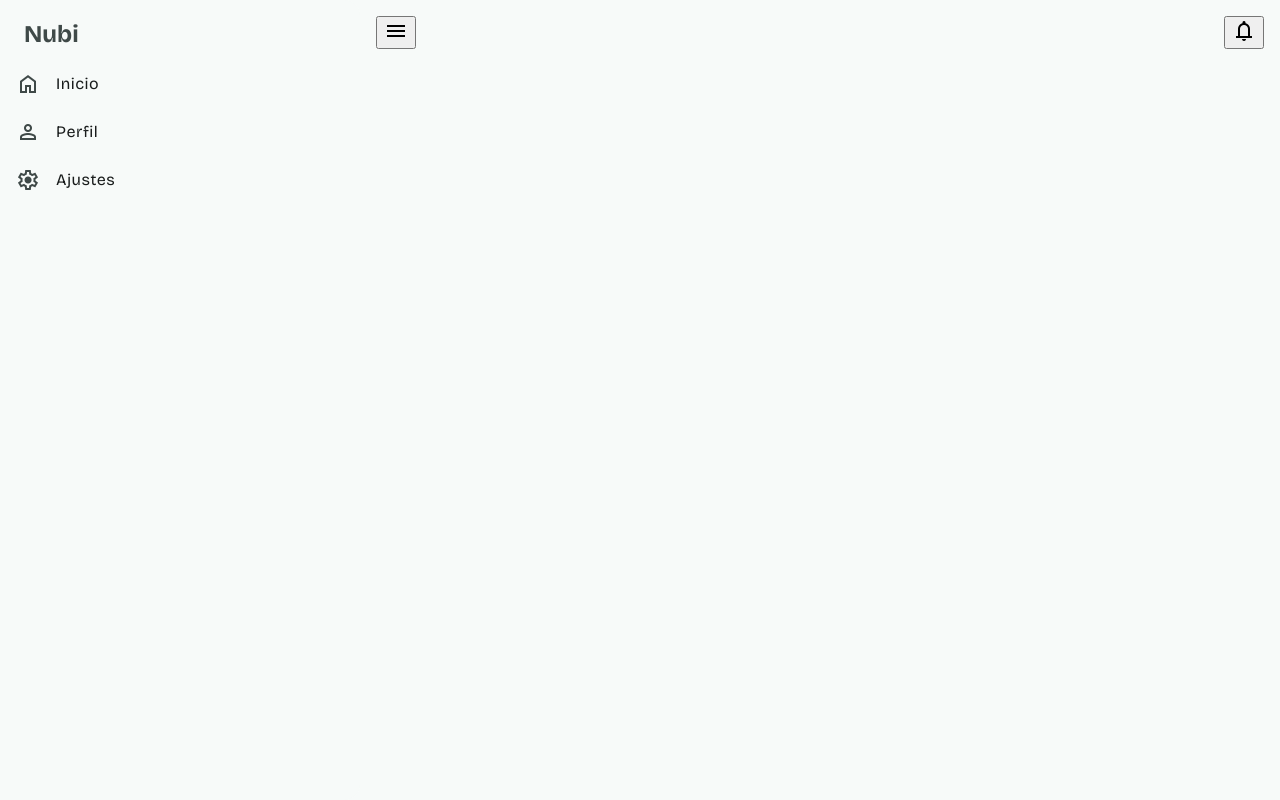
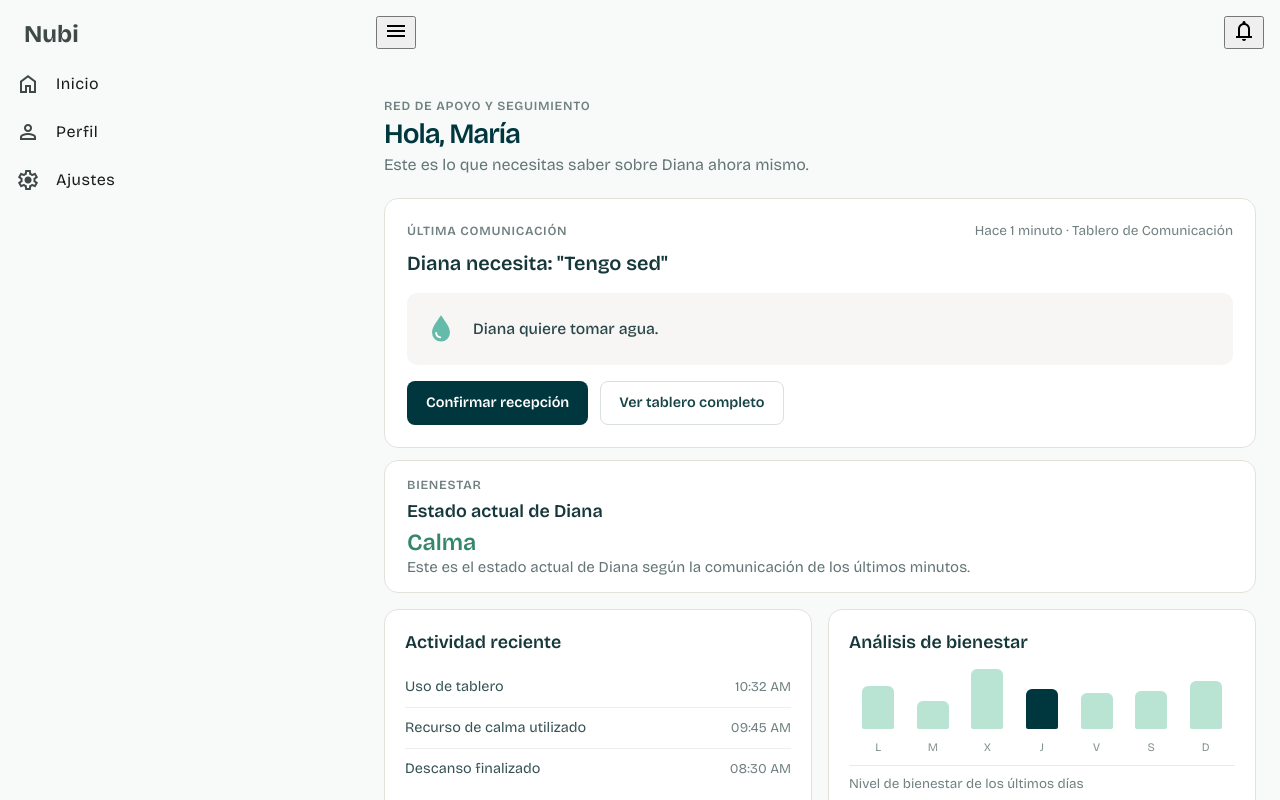
Before and after one commit to ASI0729-2620-7793-Open-Source/Nubi---Frontend, an Angular app in the folder Nubi/: page /support-network in a window 1280 px wide. Before the commit this address led to /. Built offline with nearby package versions, Linux system fonts and the light colour scheme.

Commit message:
feat(support): add support network dashboard

```diff
--- a/Nubi/src/app/app.routes.ts
+++ b/Nubi/src/app/app.routes.ts
@@ -1,3 +1,11 @@
 import { Routes } from '@angular/router';
 
-export const routes: Routes = [];
+export const routes: Routes = [
+  {
+    path: 'support-network',
+    loadComponent: () =>
+      import('./support-network/presentation/support-dashboard/support-dashboard').then(
+        (component) => component.SupportDashboard,
+      ),
+  },
+];
--- /dev/null
+++ b/Nubi/src/app/support-network/presentation/support-dashboard/support-dashboard.css
@@ -0,0 +1,313 @@
+:host {
+  display: block;
+  color: #18383a;
+}
+
+.dashboard {
+  width: min(100%, 1200px);
+  margin: 0 auto;
+  padding: 8px 0 24px;
+}
+
+.page-header {
+  margin-bottom: 20px;
+}
+
+.eyebrow {
+  margin: 0 0 8px;
+  color: #718181;
+  font-size: 0.78rem;
+  font-weight: 600;
+  letter-spacing: 0.06em;
+  text-transform: uppercase;
+}
+
+h1,
+h2,
+p {
+  margin-top: 0;
+}
+
+h1 {
+  margin-bottom: 8px;
+  color: #00373e;
+  font-size: clamp(1.625rem, 2.3vw, 1.75rem);
+  font-weight: 600;
+  letter-spacing: -0.035em;
+}
+
+h2 {
+  margin-bottom: 0;
+  color: #17383b;
+  font-size: 1.12rem;
+  font-weight: 600;
+  line-height: 1.4;
+}
+
+.page-description {
+  margin-bottom: 0;
+  color: #647576;
+  font-size: 1rem;
+  line-height: 1.6;
+}
+
+.overview-grid {
+  display: grid;
+  grid-template-columns: minmax(0, 1fr);
+  gap: 12px;
+  margin-bottom: 16px;
+}
+
+.details-grid {
+  display: grid;
+  grid-template-columns: repeat(2, minmax(0, 1fr));
+  gap: 16px;
+}
+
+.card {
+  min-width: 0;
+  padding: 22px;
+  border: 1px solid #e4e1db;
+  border-radius: 14px;
+  background: #fff;
+}
+
+.request-card {
+  display: flex;
+  flex-direction: column;
+  justify-content: space-between;
+  gap: 16px;
+}
+
+.card-heading {
+  display: flex;
+  flex-wrap: wrap;
+  align-items: flex-start;
+  justify-content: space-between;
+  gap: 12px 20px;
+}
+
+.card-heading h2 {
+  font-size: 1.25rem;
+}
+
+.message-time {
+  color: #718181;
+  font-size: 0.85rem;
+  line-height: 1.5;
+}
+
+.request-preview {
+  display: flex;
+  align-items: center;
+  gap: 12px;
+  min-height: 56px;
+  padding: 8px 14px;
+  border-radius: 10px;
+  background: #f7f6f4;
+}
+
+.water-illustration {
+  display: grid;
+  width: 40px;
+  height: 40px;
+  flex: 0 0 40px;
+  place-items: center;
+  color: #65bba9;
+}
+
+.water-illustration svg {
+  display: block;
+  width: 36px;
+  height: 36px;
+}
+
+.request-preview p {
+  margin: 0;
+  color: #294749;
+  font-size: 0.98rem;
+  font-weight: 500;
+}
+
+.request-actions {
+  display: flex;
+  flex-wrap: wrap;
+  justify-content: flex-start;
+  gap: 12px;
+}
+
+.button {
+  min-height: 44px;
+  padding: 0 18px;
+  border: 1px solid transparent;
+  border-radius: 8px;
+  font: inherit;
+  font-size: 0.9rem;
+  font-weight: 600;
+  cursor: pointer;
+}
+
+.button-primary {
+  color: #fff;
+  background: #00373e;
+}
+
+.button-primary:hover {
+  background: #07505a;
+}
+
+.button-secondary {
+  border-color: #d9e0dd;
+  color: #194448;
+  background: #fff;
+}
+
+.button-secondary:hover {
+  background: #f7f6f4;
+}
+
+.status-card {
+  display: flex;
+  flex-direction: column;
+  align-items: flex-start;
+  padding: 14px 22px;
+}
+
+.status-card .eyebrow {
+  margin-bottom: 4px;
+}
+
+.status-card h2 {
+  margin-bottom: 8px;
+}
+
+.status-value {
+  margin-bottom: 4px;
+  color: #36866a;
+  font-size: 1.45rem;
+  font-weight: 600;
+}
+
+.status-description {
+  margin-bottom: 0;
+  color: #647576;
+  font-size: 0.94rem;
+  line-height: 1.5;
+}
+
+.activity-card,
+.wellbeing-card {
+  min-height: 200px;
+  padding: 20px;
+}
+
+.activity-list {
+  display: grid;
+  gap: 0;
+  margin: 12px 0 0;
+  padding: 0;
+  list-style: none;
+}
+
+.activity-item {
+  display: flex;
+  align-items: center;
+  justify-content: space-between;
+  gap: 16px;
+  padding: 10px 0;
+  border-bottom: 1px solid #efeeeb;
+  color: #355254;
+  font-size: 0.9rem;
+}
+
+.activity-item:last-child {
+  border-bottom: 0;
+}
+
+.activity-item time {
+  flex: 0 0 auto;
+  color: #718181;
+  font-size: 0.84rem;
+}
+
+.chart {
+  height: 96px;
+  margin-top: 10px;
+  padding: 4px 8px 0;
+  border-bottom: 1px solid #e9e9e5;
+}
+
+.chart-bars {
+  display: flex;
+  height: 100%;
+  align-items: flex-end;
+  justify-content: space-around;
+  gap: 12px;
+}
+
+.bar-column {
+  display: flex;
+  width: 32px;
+  height: 100%;
+  flex-direction: column;
+  align-items: center;
+  justify-content: flex-end;
+  gap: 8px;
+}
+
+.bar {
+  width: 100%;
+  min-height: 8px;
+  border-radius: 6px 6px 2px 2px;
+  background: #b9e3d3;
+}
+
+.bar-highlight {
+  background: #00373e;
+}
+
+.bar-day {
+  padding-bottom: 8px;
+  color: #849190;
+  font-size: 0.72rem;
+}
+
+.chart-caption {
+  margin: 8px 0 0;
+  color: #718181;
+  font-size: 0.84rem;
+}
+
+@media (max-width: 760px) {
+  .dashboard {
+    padding-top: 4px;
+  }
+
+  .overview-grid,
+  .details-grid {
+    grid-template-columns: minmax(0, 1fr);
+  }
+
+  .card {
+    padding: 20px;
+  }
+
+  .status-card {
+    padding: 14px 20px;
+  }
+}
+
+@media (max-width: 480px) {
+  .page-header {
+    margin-bottom: 20px;
+  }
+
+  .card-heading {
+    flex-direction: column;
+  }
+
+  .activity-item {
+    align-items: flex-start;
+    font-size: 0.85rem;
+  }
+}
--- /dev/null
+++ b/Nubi/src/app/support-network/presentation/support-dashboard/support-dashboard.html
@@ -0,0 +1,94 @@
+<section class="dashboard" aria-labelledby="dashboard-title">
+  <header class="page-header">
+    <p class="eyebrow">Red de apoyo y seguimiento</p>
+    <h1 id="dashboard-title">Hola, {{ caregiver.name }}</h1>
+    <p class="page-description">
+      Este es lo que necesitas saber sobre {{ user.name }} ahora mismo.
+    </p>
+  </header>
+
+  <div class="overview-grid">
+    <article class="card request-card" aria-labelledby="request-title">
+      <div class="card-heading">
+        <div>
+          <p class="eyebrow">Última comunicación</p>
+          <h2 id="request-title">
+            {{ user.name }} necesita: "{{ user.lastMessage }}"
+          </h2>
+        </div>
+        <span class="message-time">{{ user.lastUpdate }} · Tablero de Comunicación</span>
+      </div>
+
+      <div class="request-preview">
+        <span class="water-illustration" aria-hidden="true">
+          <svg viewBox="0 0 48 48" role="presentation">
+            <path
+              d="M24 5.5c-4.8 7.1-12 15.8-12 23.2a12 12 0 0 0 24 0C36 21.3 28.8 12.6 24 5.5Z"
+              fill="currentColor"
+            />
+            <path
+              d="M17.5 29.2c.2 3.3 2.5 5.4 5.5 5.9"
+              fill="none"
+              stroke="white"
+              stroke-linecap="round"
+              stroke-width="2.5"
+            />
+          </svg>
+        </span>
+        <p>{{ user.lastMessageDescription }}</p>
+      </div>
+
+      <div class="request-actions">
+        <button class="button button-primary" type="button">Confirmar recepción</button>
+        <button class="button button-secondary" type="button">Ver tablero completo</button>
+      </div>
+    </article>
+
+    <article class="card status-card" aria-labelledby="status-title">
+      <p class="eyebrow">Bienestar</p>
+      <h2 id="status-title">Estado actual de {{ user.name }}</h2>
+      <p class="status-value">{{ user.status }}</p>
+      <p class="status-description">
+        Este es el estado actual de {{ user.name }} según la comunicación de los últimos minutos.
+      </p>
+    </article>
+  </div>
+
+  <div class="details-grid">
+    <article class="card activity-card" aria-labelledby="activity-title">
+      <h2 id="activity-title">Actividad reciente</h2>
+      <ul class="activity-list">
+        @for (item of activities; track item.activity) {
+          <li class="activity-item">
+            <span>{{ item.activity }}</span>
+            <time>{{ item.time }}</time>
+          </li>
+        }
+      </ul>
+    </article>
+
+    <article class="card wellbeing-card" aria-labelledby="wellbeing-title">
+      <h2 id="wellbeing-title">Análisis de bienestar</h2>
+      <div
+        class="chart"
+        role="img"
+        aria-label="Gráfico de barras con niveles de bienestar de los últimos siete días"
+      >
+        <div class="chart-bars">
+          @for (value of wellbeing; track $index) {
+            <div class="bar-column">
+              <div
+                class="bar"
+                [class.bar-highlight]="$index === 3"
+                [style.height.%]="value"
+                [attr.aria-label]="'Nivel ' + value"
+              ></div>
+              <span class="bar-day">{{ chartDays[$index] }}</span>
+            </div>
+          }
+        </div>
+      </div>
+      <p class="chart-caption">Nivel de bienestar de los últimos días</p>
+    </article>
+  </div>
+</section>
--- /dev/null
+++ b/Nubi/src/app/support-network/presentation/support-dashboard/support-dashboard.ts
@@ -0,0 +1,38 @@
+import { Component } from '@angular/core';
+
+@Component({
+  selector: 'app-support-dashboard',
+  templateUrl: './support-dashboard.html',
+  styleUrl: './support-dashboard.css',
+})
+export class SupportDashboard {
+  protected readonly caregiver = {
+    name: 'María',
+  };
+
+  protected readonly user = {
+    name: 'Diana',
+    status: 'Calma',
+    lastMessage: 'Tengo sed',
+    lastMessageDescription: 'Diana quiere tomar agua.',
+    lastUpdate: 'Hace 1 minuto',
+  };
+
+  protected readonly activities = [
+    {
+      activity: 'Uso de tablero',
+      time: '10:32 AM',
+    },
+    {
+      activity: 'Recurso de calma utilizado',
+      time: '09:45 AM',
+    },
+    {
+      activity: 'Descanso finalizado',
+      time: '08:30 AM',
+    },
+  ];
+
+  protected readonly wellbeing = [45, 30, 85, 42, 38, 40, 50];
+  protected readonly chartDays = ['L', 'M', 'X', 'J', 'V', 'S', 'D'];
+}
```
